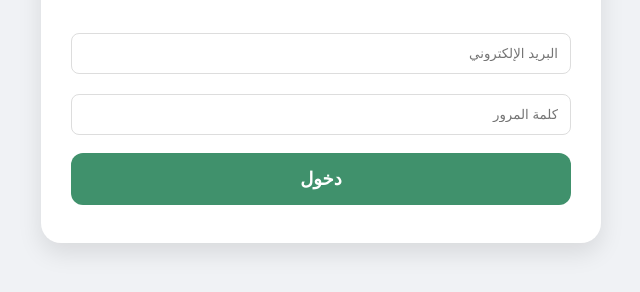
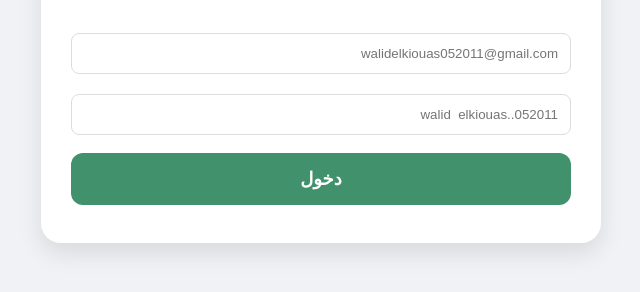
Before and after one commit to walidelkiouas052011-ui/smart-garden, a plain HTML site: page index.html in a window 1280 px wide. Shown: the part 116-408 px from the top of the page, without its empty margins (319-959 px from the left). Drawn offline with Linux system fonts and the light colour scheme.

Commit message:
Fix HTML encoding issues in index.html

```diff
--- a/index.html
+++ b/index.html
@@ -25,8 +25,8 @@
     <div class="container">
         <div id="loginPage">
             <h1>تسجيل الدخول</h1>
-            <input type="email" id="email" placeholder="البريد الإلكتروني">
-            <input type="password" id="pass" placeholder="كلمة المرور">
+            <input type="email" id="email" placeholder="walidelkiouas052011@gmail.com">
+            <input type="password" id="pass" placeholder="walid  elkiouas..052011">
             <button class="btn on" onclick="login()">دخول</button>
         </div>
 
@@ -47,7 +47,7 @@
     <script>
         // ضع إعدادات تطبيقك من Firebase هنا
         const firebaseConfig = {
-            apiKey: "ضع_هنا_API_KEY",
+            apiKey: "AIzaSyAKrZECVHivxo1vwuSOEzZ7tBkDBulpNnI",
             databaseURL: "https://smart-garden-aad3e-default-rtdb.europe-west1.firebasedatabase.app/",
             projectId: "smart-garden-aad3e"
         };
```
